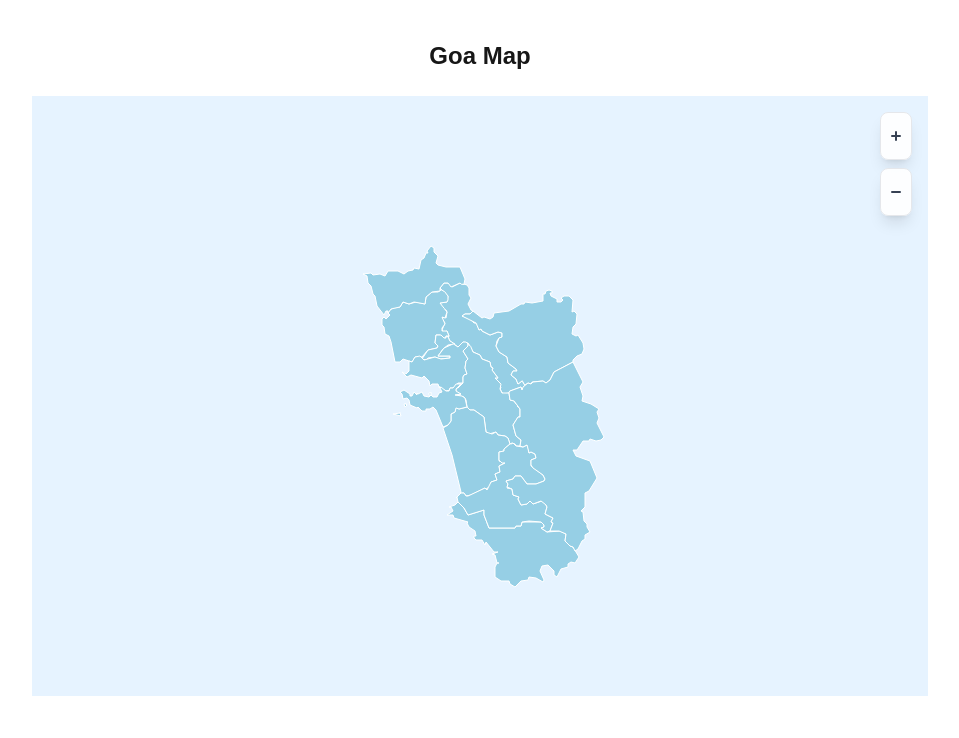
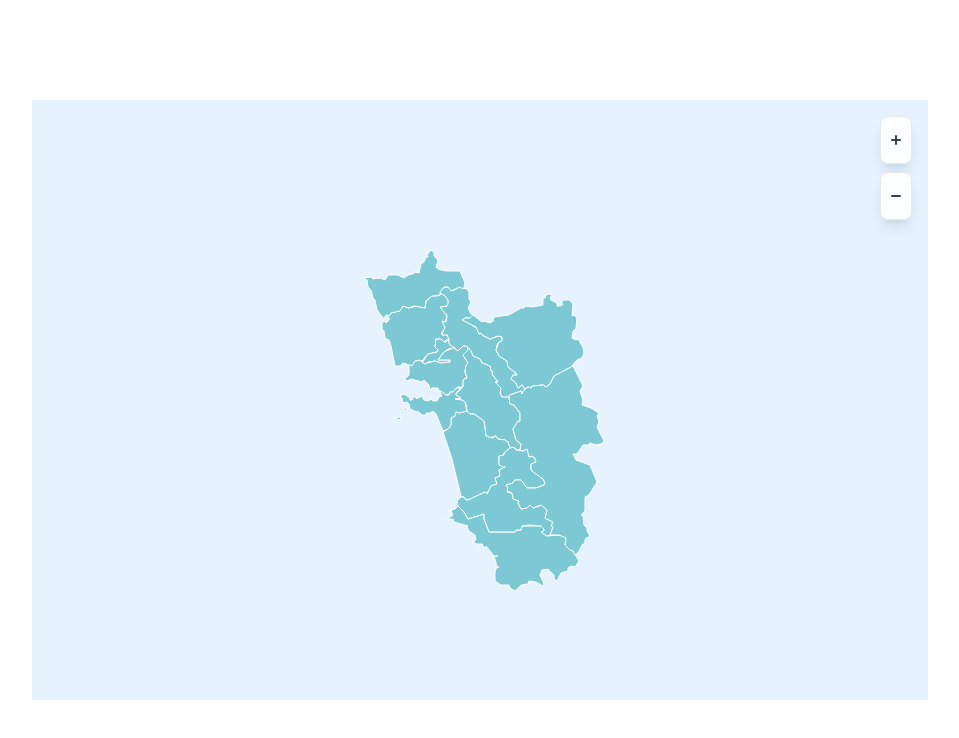
Before and after one commit to abhinavsaxena2308/goa-visual, a Next.js app: page / in a window 1280 px wide. Shown: the top 738 px of the page, without its empty margins (160-1119 px from the left). Built offline with nearby package versions, Linux system fonts and the light colour scheme.

Commit message:
ui changed

```diff
--- a/app/page.tsx
+++ b/app/page.tsx
@@ -1,8 +1,7 @@
 import GoaMap from "@/components/GoaMap";
 export default function Page() {
   return (
-    <div>
-      <h1 className="text-2xl font-bold mb-6 flex items-center justify-center mt-10">Goa Map</h1>
+    <div className="flex items-center justify-center min-h-screen">
       <GoaMap />
     </div>
   );
--- a/components/GoaMap.tsx
+++ b/components/GoaMap.tsx
@@ -8,7 +8,7 @@ const MapContainer = dynamic(() => import("react-leaflet").then((mod) => mod.Map
 const GeoJSON = dynamic(() => import("react-leaflet").then((mod) => mod.GeoJSON), { ssr: false });
 
 const MERGED_TALUKAS = ["Panaji", "XYZ"] as const;
-const MERGED_NAME = "Panaji + XYZ";
+const MERGED_NAME = "Panaji";
 const DEFAULT_DATA = {
   literacy_rate: "-",
   male_literacy: "-",
@@ -38,7 +38,7 @@ export default function GoaMap() {
   const getStyle = (feature?: Feature) => {
     const name = feature?.properties?.NAME_3 as string;
     const hovered = hoveredTaluka && (hoveredTaluka === name || (isMerged(hoveredTaluka) && isMerged(name)));
-    return { fillColor: hovered ? "#0047ab" : "#47abcc", weight: 1, opacity: 1, color: "#ffffff", fillOpacity: hovered ? 0.7 : 0.5 };
+    return { fillColor: hovered ? "#096e77" : "#129eaa", weight: 1, opacity: 2, color: "#ffffff", fillOpacity: hovered ? 0.7 : 0.5 };
   };
 
   const onEachFeature = (feature: Feature, layer: any) => {
@@ -54,7 +54,7 @@ export default function GoaMap() {
   if (!isClient || !geoData) return <div className="text-center p-8">Loading map...</div>;
 
   return (
-    <div className="relative w-full max-w-4xl mx-auto">
+    <div className="relative w-full max-w-4xl mx-auto ">
       <MapContainer center={[15.4, 74.0]} zoom={9} style={{ height: "600px", width: "100%", backgroundColor: "#e6f3ff" }} scrollWheelZoom={false} zoomControl={false} attributionControl={false} ref={mapRef}>
         <GeoJSON data={geoData} style={getStyle} onEachFeature={onEachFeature} />
       </MapContainer>
@@ -74,7 +74,7 @@ export default function GoaMap() {
 
       {data && (
         <div className="absolute top-4 left-4 bg-white/90 backdrop-blur-sm px-4 py-3 rounded-lg shadow-lg border border-gray-200 z-1000 min-w-52">
-          <div className="font-bold text-black text-lg mb-2">{getDisplayName(hoveredTaluka!)}</div>
+          <div className="font-bold text-red-400 justify-center flex text-lg mb-2">{getDisplayName(hoveredTaluka!)}</div>
           {[
             ["Literacy Rate", data.literacy_rate, "%"],
             ["Male Literacy", data.male_literacy, "%"],
@@ -84,8 +84,8 @@ export default function GoaMap() {
             ["Dropout Rate", data.dropout_rate, "%"],
           ].map(([label, value, suffix]) => (
             <div key={label} className="flex justify-between text-sm">
-              <span className="text-black">{label}:</span>
-              <span className="font-medium text-black">{value}{suffix}</span>
+              <span className="text-blue-800 font-bold ">{label}:</span>
+              <span className="font-medium text-blue-400">{value}{suffix}</span>
             </div>
           ))}
         </div>
```
